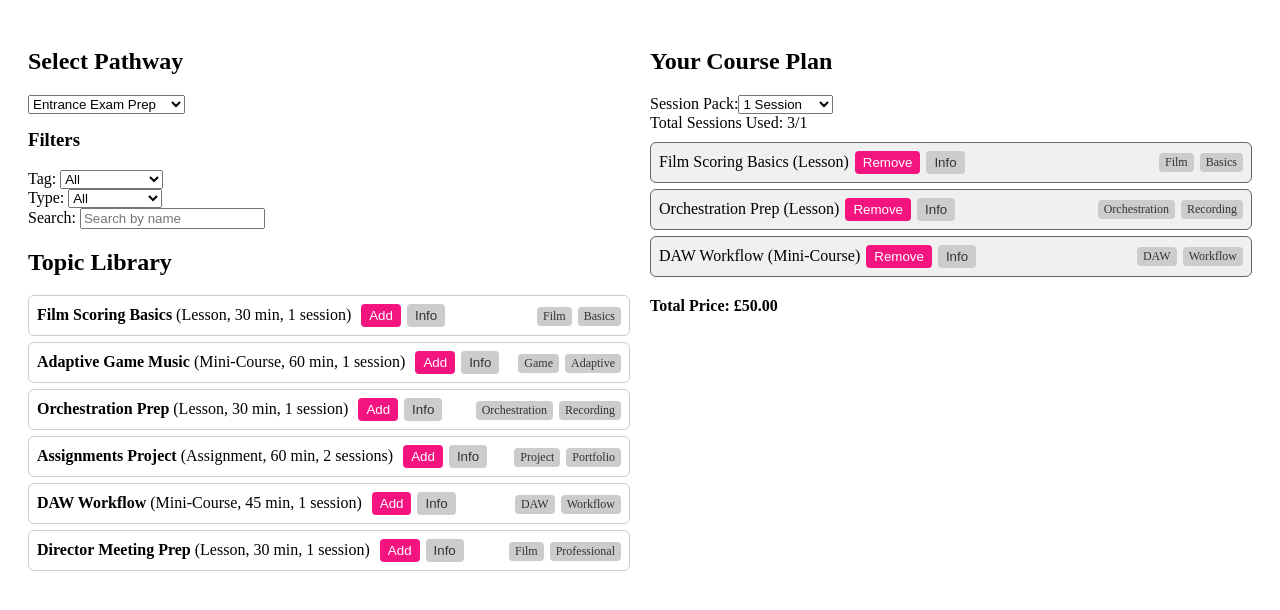
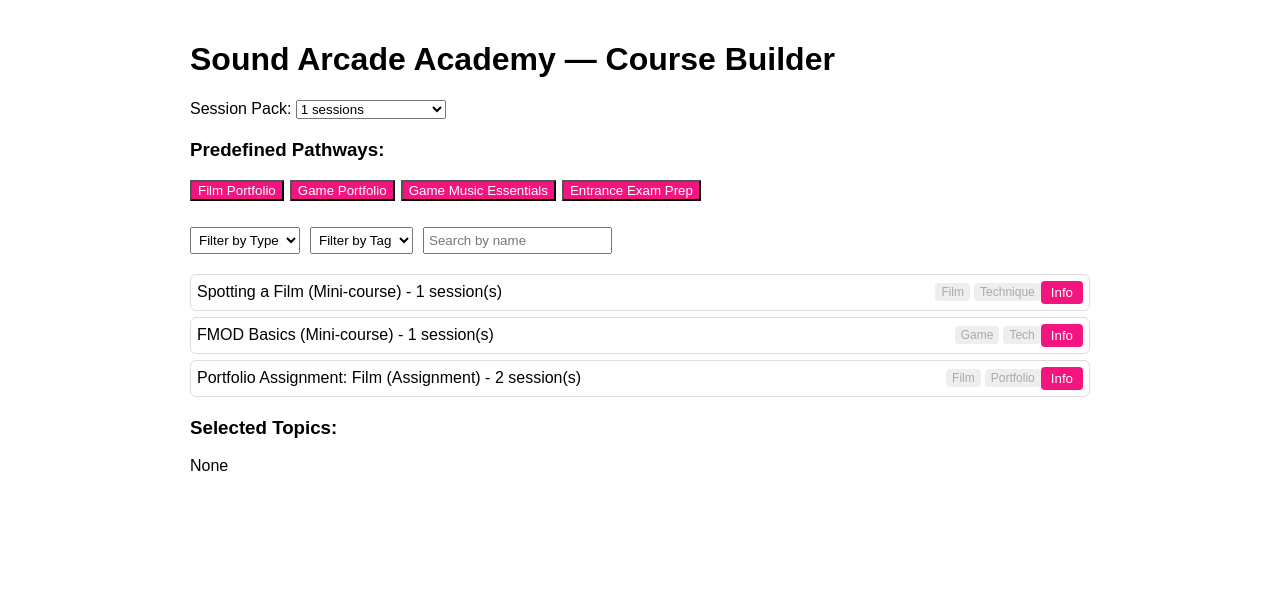
Before and after one commit to filipsijanec/saa-course-builder, a React (Create React App) app: page / in a window 1280 px wide. Shown: the top 610 px of the page. Built offline with nearby package versions, Linux system fonts and the light colour scheme.

Commit message:
Updated course builder: modal, filters, pathways, iframe compatibility

```diff
--- a/src/App.js
+++ b/src/App.js
@@ -1,171 +1,191 @@
 import React, { useState, useEffect } from 'react';
 import './index.css';
 
-const topics = [
-  { id: 1, name: 'Film Scoring Basics', type: 'Lesson', duration: 30, sessions: 1,
-    description: 'Learn the fundamentals of scoring for film, including themes, motifs, and spotting scenes.',
-    tags: ['Film', 'Basics'] },
-  { id: 2, name: 'Adaptive Game Music', type: 'Mini-Course', duration: 60, sessions: 1,
-    description: 'Understand how to create music that adapts dynamically to gameplay using FMOD/Wwise.',
-    tags: ['Game', 'Adaptive'] },
-  { id: 3, name: 'Orchestration Prep', type: 'Lesson', duration: 30, sessions: 1,
-    description: 'Prepare orchestral scores and sessions efficiently, ready for recording.',
-    tags: ['Orchestration', 'Recording'] },
-  { id: 4, name: 'Assignments Project', type: 'Assignment', duration: 60, sessions: 2,
-    description: 'Complete a project assignment with 2 guided sessions and feedback.',
-    tags: ['Project', 'Portfolio'] },
-  { id: 5, name: 'DAW Workflow', type: 'Mini-Course', duration: 45, sessions: 1,
-    description: 'Master essential DAW functions and workflow tips for fast, professional scoring.',
-    tags: ['DAW', 'Workflow'] },
-  { id: 6, name: 'Director Meeting Prep', type: 'Lesson', duration: 30, sessions: 1,
-    description: 'Learn how to effectively meet with directors and handle music briefs.',
-    tags: ['Film', 'Professional'] },
+const TOPICS = [
+  {
+    id: 1,
+    name: 'Spotting a Film',
+    type: 'Mini-course',
+    description: 'Learn the 5 crucial decisions when spotting a film.',
+    tags: ['Film', 'Technique'],
+    sessionsRequired: 1
+  },
+  {
+    id: 2,
+    name: 'FMOD Basics',
+    type: 'Mini-course',
+    description: 'Understand the essentials of FMOD for game music.',
+    tags: ['Game', 'Tech'],
+    sessionsRequired: 1
+  },
+  {
+    id: 3,
+    name: 'Portfolio Assignment: Film',
+    type: 'Assignment',
+    description: 'Create a portfolio piece for film scoring. Requires 2 sessions.',
+    tags: ['Film', 'Portfolio'],
+    sessionsRequired: 2
+  },
+  // Add more topics here...
 ];
 
-const allTags = [...new Set(topics.flatMap(t => t.tags))];
-const types = ['All', 'Lesson', 'Mini-Course', 'Assignment'];
+const PATHWAYS = [
+  {
+    name: 'Film Portfolio',
+    topicIds: [1, 3]
+  },
+  {
+    name: 'Game Portfolio',
+    topicIds: [2]
+  },
+  {
+    name: 'Game Music Essentials',
+    topicIds: [2]
+  },
+  {
+    name: 'Entrance Exam Prep',
+    topicIds: [1,2]
+  }
+];
 
-const pathways = {
-  'Entrance Exam Prep': [1,3,5],
-  'Film Portfolio Builder': [1,6,4],
-  'Game Portfolio Builder': [2,4,5],
-  'Learn Game Music': [2,5,4]
-};
-
-const sessionPacks = [
-  { label: '1 Session', sessions: 1, discount: 0 },
-  { label: '5 Sessions', sessions: 5, discount: 0.1 },
-  { label: '10 Sessions', sessions: 10, discount: 0.2 },
-  { label: '20 Sessions', sessions: 20, discount: 0.3 },
+const SESSION_PACKS = [
+  { sessions: 1, discount: 0 },
+  { sessions: 5, discount: 0.1 },
+  { sessions: 10, discount: 0.2 },
+  { sessions: 20, discount: 0.3 }
 ];
 
 function App() {
-  const [selectedPathway, setSelectedPathway] = useState('Entrance Exam Prep');
-  const [coursePlan, setCoursePlan] = useState([]);
-  const [sessionPack, setSessionPack] = useState(sessionPacks[0]);
+  const savedSelection = JSON.parse(localStorage.getItem('saaSelection')) || [];
+  const [selectedTopics, setSelectedTopics] = useState(savedSelection);
   const [selectedTopic, setSelectedTopic] = useState(null);
-
-  // Filters
-  const [tagFilter, setTagFilter] = useState('All');
-  const [typeFilter, setTypeFilter] = useState('All');
-  const [searchQuery, setSearchQuery] = useState('');
+  const [filterTag, setFilterTag] = useState('');
+  const [filterType, setFilterType] = useState('');
+  const [search, setSearch] = useState('');
+  const [sessionPack, setSessionPack] = useState(1);
+  const [pathway, setPathway] = useState(null);
 
   useEffect(() => {
-    const savedPlan = JSON.parse(localStorage.getItem('saa_course_plan'));
-    if(savedPlan) setCoursePlan(savedPlan);
+    localStorage.setItem('saaSelection', JSON.stringify(selectedTopics));
+  }, [selectedTopics]);
+
+  // Auto-send iframe height
+  useEffect(() => {
+    const sendHeight = () => {
+      const height = document.body.scrollHeight;
+      window.parent.postMessage({ type: 'setHeight', height }, '*');
+    };
+    sendHeight();
+    const observer = new MutationObserver(sendHeight);
+    observer.observe(document.body, { childList: true, subtree: true });
+    window.addEventListener('resize', sendHeight);
+    return () => {
+      observer.disconnect();
+      window.removeEventListener('resize', sendHeight);
+    };
   }, []);
 
-  useEffect(() => {
-    localStorage.setItem('saa_course_plan', JSON.stringify(coursePlan));
-  }, [coursePlan]);
+  const filteredTopics = TOPICS.filter(t =>
+    (filterTag ? t.tags.includes(filterTag) : true) &&
+    (filterType ? t.type === filterType : true) &&
+    (search ? t.name.toLowerCase().includes(search.toLowerCase()) : true)
+  );
 
-  useEffect(() => {
-    const ids = pathways[selectedPathway];
-    const initialPlan = topics.filter(t => ids.includes(t.id));
-    setCoursePlan(initialPlan);
-  }, [selectedPathway]);
-
-  const addTopic = (topic) => {
-    const totalSessions = coursePlan.reduce((acc,t)=>acc+t.sessions,0);
-    if(totalSessions + topic.sessions <= sessionPack.sessions){
-      setCoursePlan([...coursePlan, topic]);
+  const toggleTopic = (topic) => {
+    if(selectedTopics.find(t=>t.id===topic.id)){
+      setSelectedTopics(selectedTopics.filter(t=>t.id!==topic.id));
     } else {
-      alert('Not enough sessions in your pack!');
+      const totalSessions = selectedTopics.reduce((sum,t)=>sum+t.sessionsRequired,0) + topic.sessionsRequired;
+      if(totalSessions <= sessionPack) setSelectedTopics([...selectedTopics, topic]);
+      else alert(`This selection exceeds your session pack of ${sessionPack} sessions.`);
     }
   };
 
-  const removeTopic = (id) => {
-    setCoursePlan(coursePlan.filter(t => t.id !== id));
+  const applyPathway = (p) => {
+    setPathway(p.name);
+    const pathwayTopics = TOPICS.filter(t=>p.topicIds.includes(t.id));
+    const totalSessions = pathwayTopics.reduce((sum,t)=>sum+t.sessionsRequired,0);
+    if(totalSessions <= sessionPack){
+      setSelectedTopics(pathwayTopics);
+    } else {
+      alert(`Pathway exceeds your session pack. Adjust sessions or selection.`);
+    }
   };
 
-  const totalSessionsUsed = coursePlan.reduce((acc,t)=>acc+t.sessions,0);
-  const totalPrice = (sessionPack.sessions * 50) * (1 - sessionPack.discount);
+  return (
+    <div className="container">
+      <h1>Sound Arcade Academy — Course Builder</h1>
 
-  const filteredTopics = topics.filter(t => {
-    const matchesTag = tagFilter === 'All' || t.tags.includes(tagFilter);
-    const matchesType = typeFilter === 'All' || t.type === typeFilter;
-    const matchesSearch = t.name.toLowerCase().includes(searchQuery.toLowerCase());
-    return matchesTag && matchesType && matchesSearch;
-  });
+      {/* Session Pack Selector */}
+      <div className="session-pack">
+        <label>Session Pack: </label>
+        <select value={sessionPack} onChange={e=>setSessionPack(Number(e.target.value))}>
+          {SESSION_PACKS.map(p=>(
+            <option key={p.sessions} value={p.sessions}>
+              {p.sessions} sessions {p.discount>0 ? `(${p.discount*100}% off)` : ''}
+            </option>
+          ))}
+        </select>
+      </div>
 
-  return (
-    <div style={{display:'flex', padding:'20px'}}>
-      {/* Left Panel: Topic Library */}
-      <div style={{flex:1, marginRight:'20px'}}>
-        <h2>Select Pathway</h2>
-        <select value={selectedPathway} onChange={e=>setSelectedPathway(e.target.value)}>
-          {Object.keys(pathways).map(p=><option key={p} value={p}>{p}</option>)}
+      {/* Pathways */}
+      <div className="pathways">
+        <h3>Predefined Pathways:</h3>
+        {PATHWAYS.map(p => (
+          <button key={p.name} onClick={()=>applyPathway(p)} style={{marginRight:'6px', marginBottom:'6px', backgroundColor:'#f4147f', color:'#fff'}}>
+            {p.name}
+          </button>
+        ))}
+      </div>
+
+      {/* Filters & Search */}
+      <div className="filters">
+        <select onChange={e=>setFilterType(e.target.value)} value={filterType}>
+          <option value="">Filter by Type</option>
+          <option value="1:1 lesson">1:1 lesson</option>
+          <option value="Mini-course">Mini-course</option>
+          <option value="Assignment">Assignment</option>
         </select>
+        <select onChange={e=>setFilterTag(e.target.value)} value={filterTag}>
+          <option value="">Filter by Tag</option>
+          <option value="Film">Film</option>
+          <option value="Game">Game</option>
+          <option value="Tech">Tech</option>
+          <option value="Portfolio">Portfolio</option>
+          <option value="Technique">Technique</option>
+        </select>
+        <input type="text" placeholder="Search by name" value={search} onChange={e=>setSearch(e.target.value)} />
+      </div>
 
-        <h3 style={{marginTop:'15px'}}>Filters</h3>
-        <div>
-          <label>Tag: </label>
-          <select value={tagFilter} onChange={e=>setTagFilter(e.target.value)}>
-            <option value="All">All</option>
-            {allTags.map(tag => <option key={tag} value={tag}>{tag}</option>)}
-          </select>
-        </div>
-        <div>
-          <label>Type: </label>
-          <select value={typeFilter} onChange={e=>setTypeFilter(e.target.value)}>
-            {types.map(t => <option key={t} value={t}>{t}</option>)}
-          </select>
-        </div>
-        <div>
-          <label>Search: </label>
-          <input type="text" value={searchQuery} onChange={e=>setSearchQuery(e.target.value)} placeholder="Search by name" />
-        </div>
-
-        <h2 style={{marginTop:'20px'}}>Topic Library</h2>
-        {filteredTopics.map(t => (
-          <div key={t.id} className="topic-row" style={{padding:'8px', border:'1px solid #ccc', margin:'6px 0', borderRadius:'6px'}}>
-            <div>
-              <strong>{t.name}</strong> ({t.type}, {t.duration} min, {t.sessions} session{t.sessions>1?'s':''})
-              <button className="add-remove" style={{marginLeft:'10px'}} onClick={()=>addTopic(t)}>Add</button>
-              <button className="info" style={{marginLeft:'6px'}} onClick={()=>setSelectedTopic(t)}>Info</button>
+      {/* Topics List */}
+      <div className="topics-list">
+        {filteredTopics.map(topic=>(
+          <div key={topic.id} className="topic">
+            <div style={{flex:'1'}} onClick={()=>toggleTopic(topic)}>
+              {topic.name} ({topic.type}) - {topic.sessionsRequired} session(s)
             </div>
-            <div>
-              {t.tags.map(tag => <span key={tag} className="tag">{tag}</span>)}
+            <div style={{display:'flex', gap:'4px', color:'#aaa'}}>
+              {topic.tags.map(tag=><span key={tag} className="tag">{tag}</span>)}
             </div>
+            <button className="info" onClick={()=>setSelectedTopic(topic)}>Info</button>
           </div>
         ))}
       </div>
 
-      {/* Right Panel: Course Plan */}
-      <div style={{flex:1}}>
-        <h2>Your Course Plan</h2>
-        <div>
-          Session Pack:
-          <select value={sessionPack.label} onChange={e=>setSessionPack(sessionPacks.find(sp=>sp.label===e.target.value))}>
-            {sessionPacks.map(sp=><option key={sp.label} value={sp.label}>{sp.label}</option>)}
-          </select>
-        </div>
-        <div>Total Sessions Used: {totalSessionsUsed}/{sessionPack.sessions}</div>
-        <div style={{marginTop:'10px'}}>
-          {coursePlan.map((t,index) => (
-            <div key={index} className="topic-row" style={{padding:'8px', border:'1px solid #666', margin:'6px 0', borderRadius:'6px', background:'#f0f0f0'}}>
-              <div>
-                {t.name} ({t.type})
-                <button className="add-remove" onClick={()=>removeTopic(t.id)}>Remove</button>
-                <button className="info" onClick={()=>setSelectedTopic(t)}>Info</button>
-              </div>
-              <div>
-                {t.tags.map(tag => <span key={tag} className="tag">{tag}</span>)}
-              </div>
-            </div>
-          ))}
-        </div>
-        <div style={{marginTop:'20px'}}>
-          <strong>Total Price: £{totalPrice.toFixed(2)}</strong>
-        </div>
+      {/* Selected Topics */}
+      <div className="selected-topics">
+        <h3>Selected Topics:</h3>
+        {selectedTopics.length===0 ? <p>None</p> : selectedTopics.map(t=>(
+          <div key={t.id}>{t.name} ({t.type})</div>
+        ))}
       </div>
 
-      {/* Modal for Topic Description */}
+      {/* Modal for Info */}
       {selectedTopic && (
         <div className="modal-overlay" onClick={()=>setSelectedTopic(null)}>
           <div className="modal-content" onClick={e=>e.stopPropagation()}>
             <h3>{selectedTopic.name}</h3>
-            <p>{selectedTopic.description}</p>
+            <p style={{color:'#666'}}>{selectedTopic.description}</p>
             <div style={{marginTop:'6px'}}>
               {selectedTopic.tags.map(tag => <span key={tag} className="tag">{tag}</span>)}
             </div>
--- a/src/index.css
+++ b/src/index.css
@@ -1,44 +1,15 @@
-.tag {
-  display: inline-block;
-  background-color: #ccc;  /* light gray */
-  color: #333;
-  padding: 2px 6px;
-  margin-left: 6px;
-  border-radius: 4px;
-  font-size: 12px;
+body { font-family: sans-serif; margin:0; padding:0; }
+.container { padding: 20px; max-width:900px; margin:auto; }
+.topics-list, .selected-topics, .pathways, .filters, .session-pack { margin-bottom: 20px; }
+.topic { display:flex; justify-content:space-between; align-items:center; padding:6px; border:1px solid #ddd; margin-bottom:6px; border-radius:6px; cursor:pointer; }
+.topic:hover { background-color:#f9f9f9; }
+.info { background-color:#f4147f; color:#fff; border:none; padding:4px 10px; border-radius:4px; cursor:pointer; }
+.tag { background-color:#eee; padding:2px 6px; border-radius:4px; font-size:12px; }
+.filters select, .filters input { margin-right:10px; padding:4px; }
+.modal-overlay {
+  position:absolute; top:0; left:0; width:100%; height:100%; background-color: rgba(0,0,0,0.5);
+  display:flex; justify-content:center; align-items:center; z-index:1000;
 }
-
-.topic-row {
-  display: flex;
-  justify-content: space-between; /* moves tags to the right */
-  align-items: center;
+.modal-content {
+  background-color:#fff; padding:20px; border-radius:10px; max-width:500px; width:90%; box-shadow:0 4px 10px rgba(0,0,0,0.3);
 }
-
-button {
-  padding: 4px 8px;
-  margin-left: 6px;
-  border: none;
-  border-radius: 4px;
-  cursor: pointer;
-  transition: background-color 0.2s ease;
-}
-
-/* Pink buttons (Add / Remove) */
-button.add-remove {
-  background-color: #f4147f;
-  color: #fff;
-}
-
-button.add-remove:hover {
-  background-color: #c20f65;
-}
-
-/* Info buttons light gray */
-button.info {
-  background-color: #ccc;
-  color: #333;
-}
-
-button.info:hover {
-  background-color: #bbb;
-}
```
